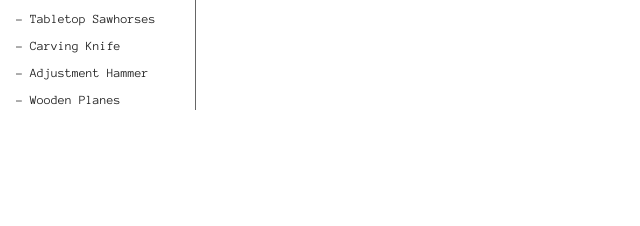
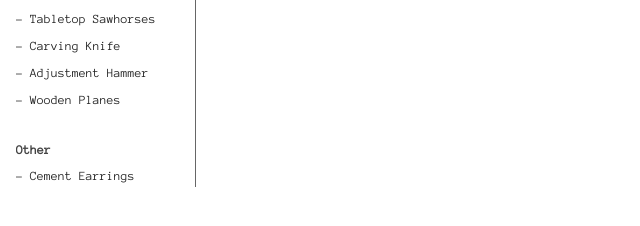
Before and after one commit to ericlajoie13/ericlajoie13.github.io, a Jekyll site: the page built from index.md, in a window 1280 px wide. Shown: the part 290-516 px from the top of the page, without its empty margins (0-640 px from the left). Built offline with Jekyll 4.4.1, drawn with Linux system fonts in a browser that asks for light colours.

Commit message:
add other to sidebar

```diff
--- a/_data/sidebar.yml
+++ b/_data/sidebar.yml
@@ -29,6 +29,13 @@
     - title: Wooden Planes
       url: /woodworking/wooden_planes/
 
+- title: Other
+  items:
+    - title: Cement Earrings
+      url: /other/cement_earrings/
+
+
+
 # - title: Blog
 #   url: /blog
 
```
